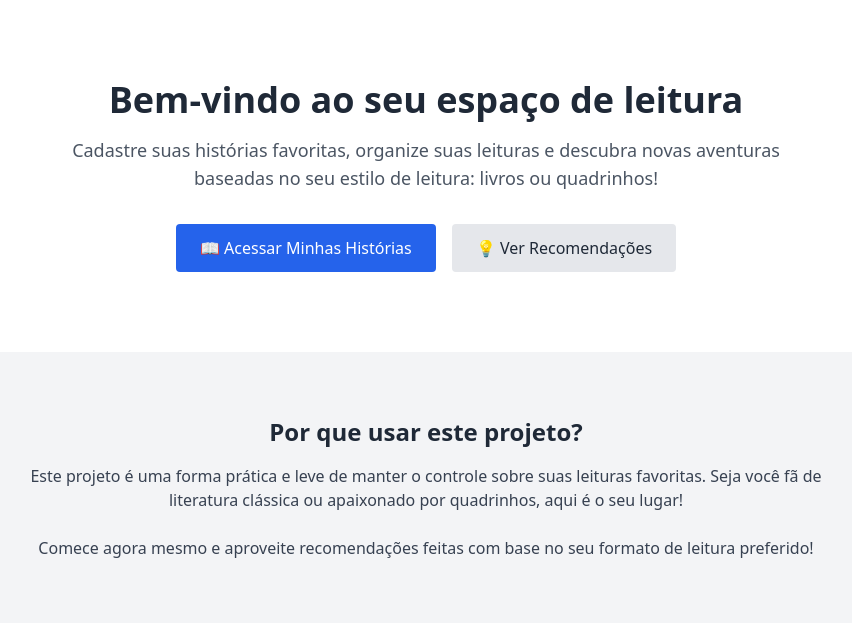
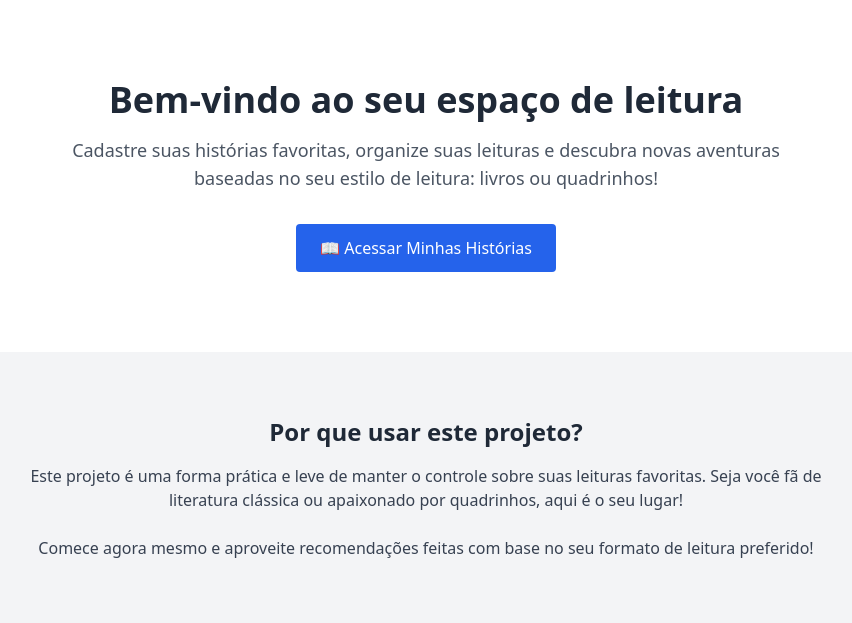
Before and after one commit to arthurNVmartins/projeto_pessoal, a Flask app: page / in a window 1280 px wide. Shown: the part 64-687 px from the top of the page, without its empty margins (214-1066 px from the left). Run offline with Flask 3, Linux system fonts and the light colour scheme; some libraries are stand-ins or nearby versions.

Commit message:
novas mudanças no html

```diff
--- /dev/null
+++ b/core/database.py
@@ -0,0 +1 @@
+from sqlalchemy import create_engine
--- a/templates/index.html
+++ b/templates/index.html
@@ -27,12 +27,12 @@
         Cadastre suas histórias favoritas, organize suas leituras e descubra novas aventuras baseadas no seu estilo de leitura: livros ou quadrinhos!
       </p>
       <div class="flex flex-col sm:flex-row justify-center gap-4">
-        <a href="crud.html" class="bg-blue-600 text-white px-6 py-3 rounded hover:bg-blue-700 transition">
+        <a href="{{url_for('historias')}}" class="bg-blue-600 text-white px-6 py-3 rounded hover:bg-blue-700 transition">
           📖 Acessar Minhas Histórias
         </a>
-        <a href="#recomendacoes" class="bg-gray-200 text-gray-800 px-6 py-3 rounded hover:bg-gray-300 transition">
+        <!-- <a href="{{url_for('recomendacao')}}" class="bg-gray-200 text-gray-800 px-6 py-3 rounded hover:bg-gray-300 transition">
           💡 Ver Recomendações
-        </a>
+        </a> -->
       </div>
     </div>
   </section>
--- /dev/null
+++ b/testegenerative.py
@@ -0,0 +1,6 @@
+from google import genai
+client=genai.Client(api_key='AIzaSyDNIxqy6DfKkExD0nN0v26vVxzN52xMIEo')
+response=client.models.generate_content(
+    model="gemini=2.0-flash",contents="Me diga as histórias do homem aranha escritas por J.Michael Straczynski"
+)
+print(response.text)
```
